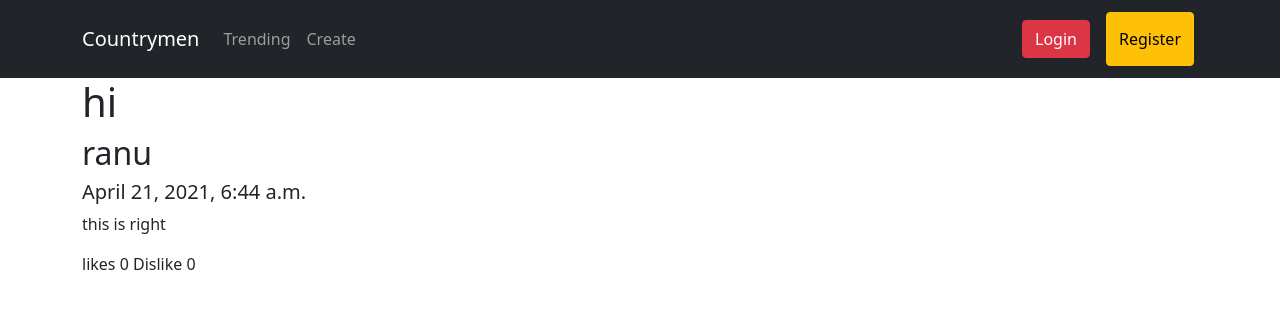
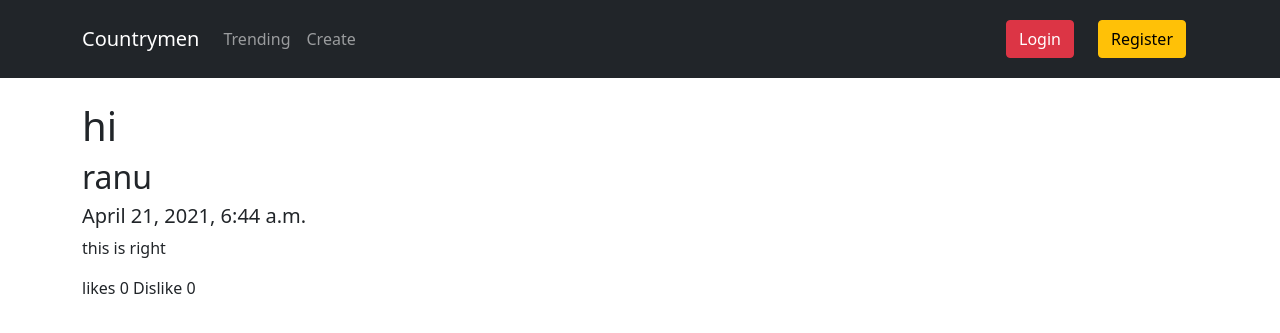
Before and after one commit to cannibalcheeseburger/the-social-network, a Django app: a page that uses socialnetwork/templates/layout.html in a window 1280 px wide. Shown: the top 333 px of the page. Run offline with Django 3.2, Linux system fonts and the light colour scheme; data comes from the database, SQL or seed files in the repository; both versions use the stored data as it was after the commit; data that the repository does not hold is empty.

Commit message:
new era begins

```diff
--- a/socialnetwork/agenda/views.py
+++ b/socialnetwork/agenda/views.py
@@ -9,6 +9,7 @@ from django.http import HttpResponse
 from django.db.models import Count
 from .forms import AgendaCreateForm
 from django.contrib.auth import logout
+
 class AgendaListAPIView(APIView):
     def get(self,request):
         agendas = Agenda.objects.all()
@@ -58,6 +59,7 @@ def user_profile(request,username):
     context = {'user':user,
                 'posts':posts}
     return render(request,'profile.html',context)
+
 class AgendaDetailView(DetailView):
     model = Agenda
     template_name = 'agenda.html'
--- a/socialnetwork/socialnetwork/urls.py
+++ b/socialnetwork/socialnetwork/urls.py
@@ -14,7 +14,7 @@ Including another URLconf
     2. Add a URL to urlpatterns:  path('blog/', include('blog.urls'))
 """
 from django.contrib import admin
-from django.urls import path,include
+from django.urls import path, include
 
 urlpatterns = [
     path('admin/', admin.site.urls),
--- /dev/null
+++ b/socialnetwork/static/css/main.css
@@ -0,0 +1,5 @@
+* {
+    margin: 0;
+    padding: 0;
+    box-sizing: border-box;
+}
--- a/socialnetwork/templates/layout.html
+++ b/socialnetwork/templates/layout.html
@@ -1,5 +1,6 @@
 <!doctype html>
 <html>
+    {% load static %}
 
 <head>
     <meta charset="utf-8">
@@ -8,7 +9,10 @@
     <!-- Bootstrap CSS     -->
 
     <link href="https://cdn.jsdelivr.net/npm/bootstrap@5.0.0-beta2/dist/css/bootstrap.min.css" rel="stylesheet" integrity="sha384-BmbxuPwQa2lc/FVzBcNJ7UAyJxM6wuqIj61tLrc4wSX0szH/Ev+nYRRuWlolflfl" crossorigin="anonymous">
-    <link rel="stylesheet" href="https://cdnjs.cloudflare.com/ajax/libs/font-awesome/4.7.0/css/font-awesome.min.css"> {% if title%}
+    <link rel="stylesheet" href="https://cdnjs.cloudflare.com/ajax/libs/font-awesome/4.7.0/css/font-awesome.min.css">
+    <link rel="stylesheet" type="text/css" href="{% static '/css/main.css' %}">
+
+    {% if title%}
     <title>Countrymen-{{title}}</title>
     {% else %}
     <title>Countrymen</title>
@@ -17,7 +21,7 @@
 </head>
 
 <body>
-    <header class=" site-header no-gutters">
+    <header class=" site-header no-gutters ">
         <nav class="navbar navbar-expand-md navbar-dark bg-dark fsixed-top ">
             <div class="container ">
                 <a class="navbar-brand mr-4 " href="{% url 'home' %} ">Countrymen</a>
@@ -37,16 +41,21 @@
                 <div class="navbar-nav d-flex">
                     {% if request.user.is_authenticated %}
                     <a class="nav-item nav-link " href="{% url 'profile_view' request.user.username %}">{{request.user.username | title}}</a>
-                    <a class="nav-item nav-link " href="{% url 'logout' %}">Logout</a> {% else %}
-                    <a class="nav-item nav-link " href="/admin"><button class="btn btn-danger m-1">Login</button></a>
-                    <button class="btn btn-warning m-1">Register</button> {% endif %}
+                    <a class="nav-item nav-link " href="{% url 'logout' %}">Logout</a>
+                    {% else %}
+                    <a class="nav-item nav-link " href="/admin">
+                        <button class="btn btn-danger m-1">Login</button></a>
+                    <a href="" class="nav-item nav-link">
+                        <button class="btn btn-warning m-1">Register</button></a>
+
+                    {% endif %}
                 </div>
             </div>
         </nav>
     </header>
 
-    <main role="main " class="container ">
-        <div class="row ">
+    <main role="main " class="container mt-4 ">
+
             <div>
 
                 {% block content %} {% endblock %}
@@ -54,7 +63,6 @@
             </div>
 
 
-        </div>
     </main>
     </div>
 
```
Also changed, not shown: socialnetwork/socialnetwork/settings.py (+11 -1 lines), socialnetwork/templates/social.html (+34 -3 lines), socialnetwork/db.sqlite3, 2 other files.
